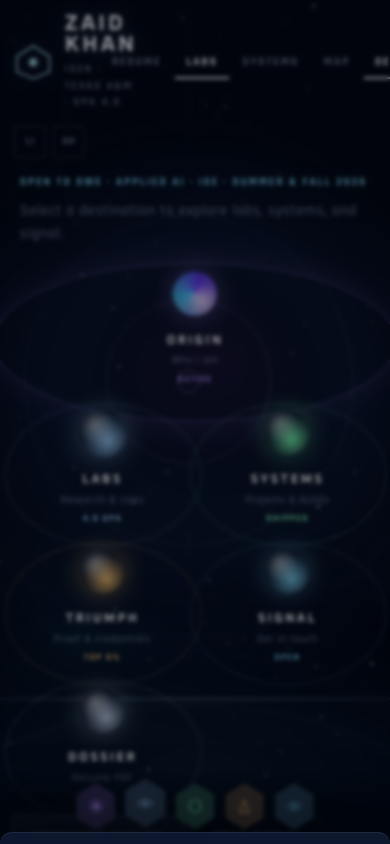
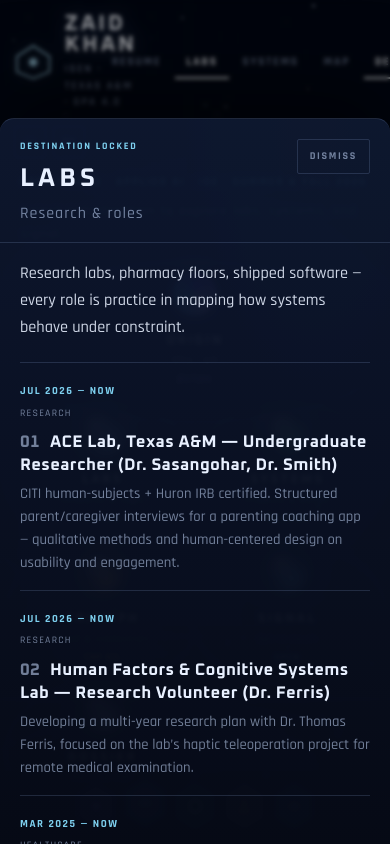
Before and after one commit to zaidmajkhan/zaidmajkhan.github.io, a React (Vite) app: page / in a window 390 px wide. Both pictures are taken after a click on the button "LABS". Shown: the top 844 px of the page. Built offline with nearby package versions, Linux system fonts and the light colour scheme.

Commit message:
Polish Director mobile sheet and CTA/node spacing
Raise Dossier node, hide CTAs while a panel is open, allow mobile
scroll, and use a full-width bottom sheet under 900px.

Co-authored-by: Zaid Khan <zaidmajkhan@users.noreply.github.com>

```diff
--- a/src/config/destinations.js
+++ b/src/config/destinations.js
@@ -58,7 +58,7 @@ export const DESTINATIONS = [
     label: "DOSSIER",
     subtitle: "Resume PDF",
     x: 50,
-    y: 78,
+    y: 72,
     size: "sm",
     accent: "steel",
     status: "PDF",
--- a/src/index.css
+++ b/src/index.css
@@ -154,6 +154,12 @@
   }
   .director.is-booted {
     opacity: 1;
+  }
+  @media (max-width: 700px) {
+    .director {
+      overflow: auto;
+      overflow-x: hidden;
+    }
   }
 
   .director-starfield {
@@ -381,11 +387,17 @@
     gap: 0.55rem;
     animation: fade-rise 1s var(--ease-enter) 0.25s both;
   }
+  .director.has-panel .director-cta-bar {
+    opacity: 0;
+    pointer-events: none;
+  }
   @media (max-width: 700px) {
     .director-cta-bar {
-      bottom: 5.2rem;
-      left: 0.75rem;
-      right: 0.75rem;
+      position: relative;
+      left: auto;
+      bottom: auto;
+      margin-top: 0.75rem;
+      z-index: 14;
     }
   }
 
@@ -982,18 +994,21 @@
     color: var(--color-mute);
   }
 
-  @media (max-width: 700px) {
+  @media (max-width: 900px) {
     .dest-panel-shell {
       place-items: end stretch;
+      align-content: end;
     }
     .dest-panel {
       width: 100%;
-      height: min(88dvh, 100%);
+      max-width: none;
+      height: min(86dvh, 100%);
       margin: 0;
       border-left: 0;
       border-top: 1px solid var(--color-line);
-      border-radius: 12px 12px 0 0;
+      border-radius: 14px 14px 0 0;
       animation: panel-up 0.45s var(--ease-enter) both;
+      box-shadow: 0 -24px 80px rgba(0, 0, 0, 0.5);
     }
     .dest-row {
       grid-template-columns: 1fr;
```
